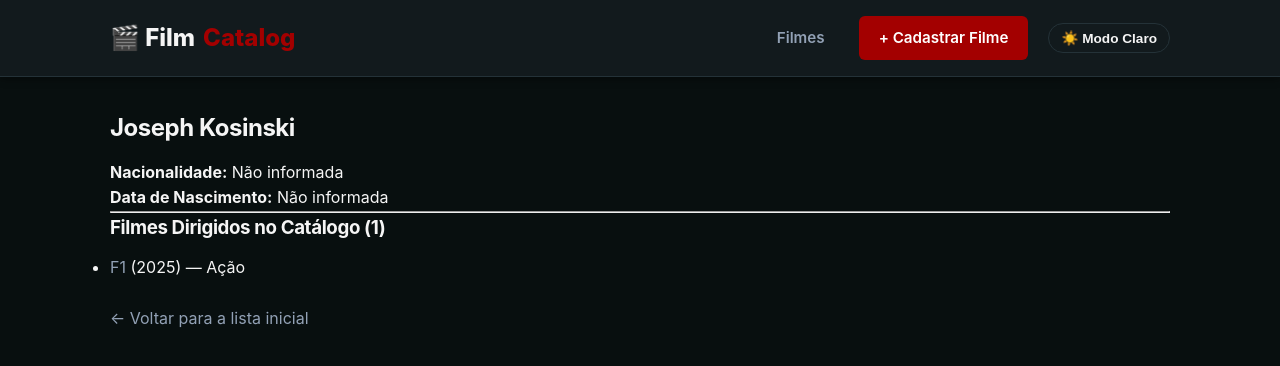
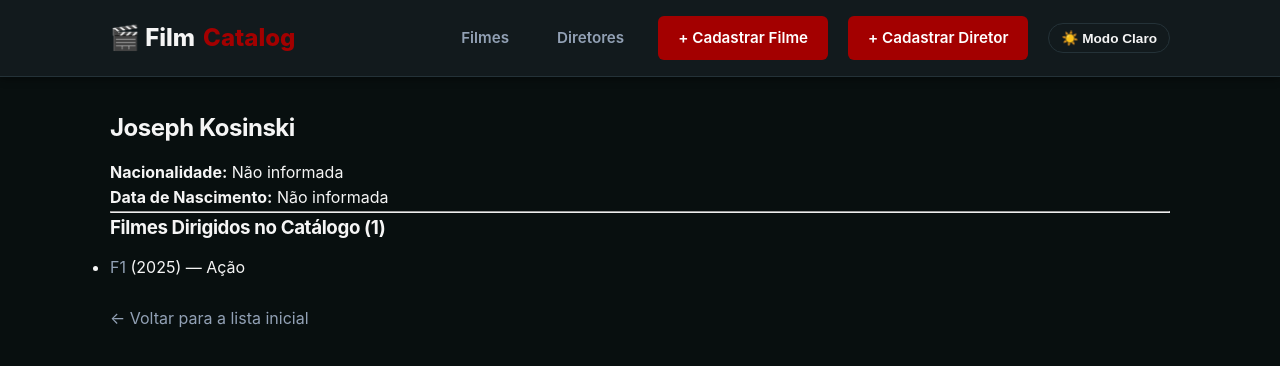
Before and after one commit to MechanicalSpider26/catalogo_filmes, a Flask app: page /diretor/3 in a window 1280 px wide. Shown: the top 366 px of the page. Run offline with Flask 3, Linux system fonts and the light colour scheme; data comes from the database, SQL or seed files in the repository; both versions use the stored data as it was after the commit.

Commit message:
adicionado pagina de listagem de diretores com edição e exclusão

```diff
--- a/app.py
+++ b/app.py
@@ -3,7 +3,7 @@
 from flask import Flask, request, render_template, redirect, url_for
 from cadastro import (cadastrar_diretor, listar_diretores,
     cadastrar_filme, listar_filmes, obter_ou_criar_diretor, obter_filme_por_id, buscar_filmes, atualizar_filme,
-    excluir_filme, obter_diretor_por_id, listar_filmes_por_diretor)
+    excluir_filme, obter_diretor_por_id, listar_filmes_por_diretor, listar_diretores_com_contagem, excluir_diretor, atualizar_nome_diretor)
 
 from validacoes import validar_diretor, validar_filme
 
@@ -23,6 +23,11 @@
         filmes = listar_filmes()
 
     return render_template("lista.html", filmes=filmes, msg=msg)
+
+@app.route("/diretores")
+def listar_diretores_pagina():
+    diretores = listar_diretores_com_contagem()
+    return render_template("diretores.html", diretores=diretores)
 
 
 # Cadastro
@@ -159,11 +164,12 @@
                 diretor_nome=diretor_nome,
                 nota=nota,
                 estudio=estudio,
+                imagem_url=filme["imagem_url"],
                 edicao=True,
                 id_filme=id_filme
             )
 
-        atualizar_filme(id_filme, titulo, ano, genero, diretor_id, nota, estudio)
+        atualizar_filme(id_filme, titulo, ano, genero, diretor_id, nota, estudio, imagem_url)
         return redirect(url_for("listar", msg="Filme atualizado com sucesso!"))
 
     # No GET, passa os valores vindos do banco para popular os inputs
@@ -177,8 +183,29 @@
         nota=filme["nota"],
         estudio=filme["estudio"],
         edicao=True,
+        imagem_url=filme["imagem_url"],
         id_filme=id_filme
     )
+
+@app.route("/diretores/<int:id_diretor>/editar", methods=["GET", "POST"])
+def editar_diretor(id_diretor):
+    if request.method == "POST":
+        novo_nome = request.form.get("nome", "").strip()
+        if novo_nome:
+            if atualizar_nome_diretor(id_diretor, novo_nome):
+                return redirect(url_for("listar_diretores_pagina"))
+
+            return render_template(
+                "editar_diretor.html",
+                diretor={'id': id_diretor, 'nome': novo_nome},
+                erro="Já existe um diretor com esse nome."
+            )
+
+    diretor = obter_diretor_por_id(id_diretor)
+    if diretor is None:
+        return render_template("erro.html", mensagem=f"Diretor com ID {id_diretor} não foi encontrado"), 404
+
+    return render_template("editar_diretor.html", diretor=diretor)
 
 # Excluir
 
@@ -198,5 +225,10 @@
     # Retorna o template da página de erro com o status HTTP 404
     return render_template('erro.html'), 404
 
+@app.route("/diretores/<int:id_diretor>/deletar", methods=["POST"])
+def deletar_diretor(id_diretor):
+    excluir_diretor(id_diretor)
+    return redirect(url_for("listar_diretores_pagina"))
+
 if __name__ == "__main__":
     app.run(debug=True)
--- a/cadastro.py
+++ b/cadastro.py
@@ -180,3 +180,47 @@
     filmes = cursor.fetchall()
     conn.close()
     return filmes
+
+def listar_diretores_com_contagem():
+    """Retorna todos os diretores com a contagem de filmes associados."""
+    conn = conectar_banco()
+    diretores = conn.execute('''
+        SELECT d.id, d.nome, COUNT(f.id) as total_filmes
+        FROM diretores d
+        LEFT JOIN filmes f ON d.id = f.diretor_id
+        GROUP BY d.id, d.nome
+        ORDER BY d.nome ASC
+    ''').fetchall()
+    conn.close()
+    return diretores
+
+
+def obter_diretor_por_id(id_diretor):
+    """Busca um único diretor pelo ID."""
+    conn = conectar_banco()
+    diretor = conn.execute("SELECT * FROM diretores WHERE id = ?", (id_diretor,)).fetchone()
+    conn.close()
+    return diretor
+
+
+def atualizar_nome_diretor(id_diretor, novo_nome):
+    """Atualiza o nome do diretor. Retorna True se atualizou ou False se o nome for duplicado."""
+    conn = conectar_banco()
+    try:
+        conn.execute("UPDATE diretores SET nome = ? WHERE id = ?", (novo_nome, id_diretor))
+        conn.commit()
+        sucesso = True
+    except sqlite3.IntegrityError:
+        sucesso = False
+    finally:
+        conn.close()
+    return sucesso
+
+
+def excluir_diretor(id_diretor):
+    """Desvincula o diretor dos filmes e o remove do banco."""
+    conn = conectar_banco()
+    conn.execute("UPDATE filmes SET diretor_id = NULL WHERE diretor_id = ?", (id_diretor,))
+    conn.execute("DELETE FROM diretores WHERE id = ?", (id_diretor,))
+    conn.commit()
+    conn.close()
--- a/templates/base.html
+++ b/templates/base.html
@@ -16,7 +16,9 @@
             </div>
             <nav>
                 <a href="/">Filmes</a>
+                <a href="/diretores">Diretores</a>
                 <a href="/cadastrar_filme" class="btn btn-primary">+ Cadastrar Filme</a>
+                <a href="/cadastrar_diretor" class="btn btn-primary">+ Cadastrar Diretor</a>
                 <button id="themeToggle" class="theme-toggle-btn">☀️ Modo Claro</button>
             </nav>
         </div>
--- a/templates/detalhe.html
+++ b/templates/detalhe.html
@@ -6,7 +6,7 @@
 <div style="display: flex; gap: 20px; align-items: flex-start;">
     <div>
         {% if filme.imagem_url %}
-            <img src="{{ filme.imagem_url }}" alt="Capa de {{ filme.titulo }}" style="max-width: 200px; border-radius: 8px;">
+            <img src="{{ filme.imagem_url }}" alt="Capa de {{ filme.titulo }}" style="max-width: 300px; border-radius: 8px;">
         {% else %}
             <img src="https://placehold.co/200x300?text=Sem+Capa" alt="Sem Capa" style="border-radius: 8px;">
         {% endif %}
```
Also changed, not shown: templates/diretores.html (added, +38 -0 lines), dados/cinema.db.
